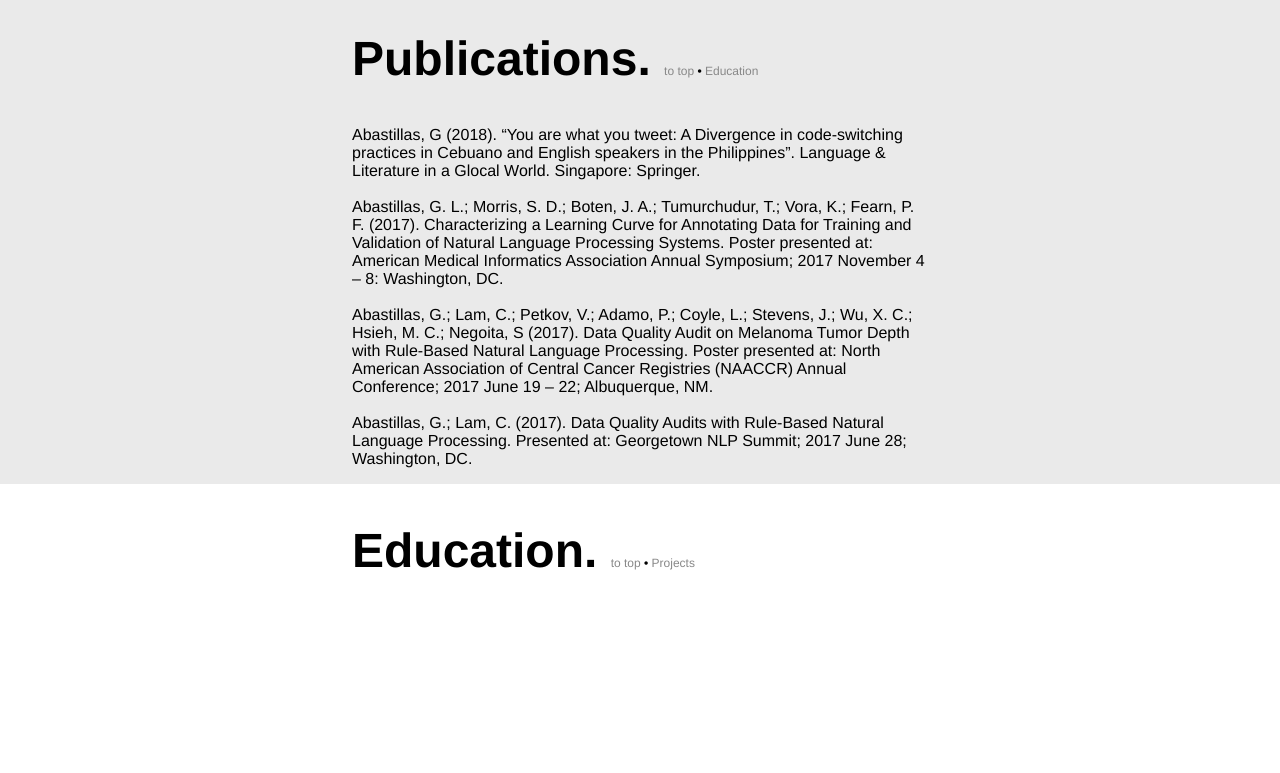
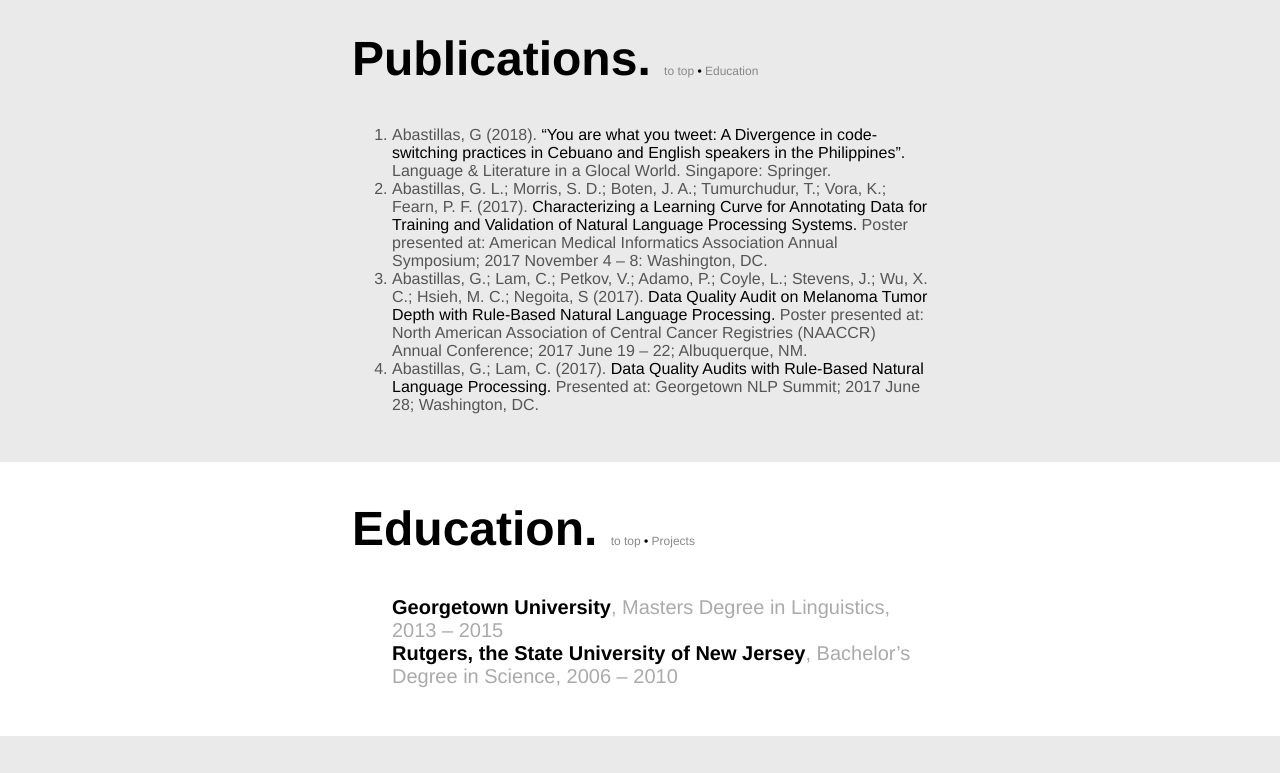
Before and after one commit to gabastil/website, a plain HTML site: page index.html in a window 1280 px wide. Shown: the part 3640-4413 px from the top of the page. Drawn offline with nearby package versions, Linux system fonts and the light colour scheme.

Commit message:
Added to the education section

```diff
--- a/index.css
+++ b/index.css
@@ -134,7 +134,7 @@ html, head, body
     display: block;
     width: 5em;
     height: 10em;
-    position: absolute;
+    position: fixed;
     background: red;
     visibility: hidden;
 }
@@ -252,12 +252,15 @@ html, head, body
     transition: all 1s;
 }
 
-/* Page 4 — Resume */
+/* Page 4 — Publications
+ *
+ *
+ */
 
 #p4
 {
     height: auto;
-    padding-bottom: 1em;
+    padding-bottom: 2em;
 }
 
 #p4 .resume
@@ -270,6 +273,47 @@ html, head, body
     font-size: 0.25em;
 }
 
+#p4 li
+{
+    color: #555;
+}
+
+#p4 li:hover
+{
+    color: #000;
+}
+
+#p4 .publication-title
+{
+    color: #000;
+    font-weight: 400;
+}
+
+/* Page 5 - Education
+ *
+ *
+ */
+
+#p5
+{
+    height: auto;
+    padding-bottom: 2em;
+}
+
+#p5 li
+{
+    font-size: 1.25em;
+    list-style-type: none;
+    font-weight: 100;
+    color: #aaa;
+}
+
+#p5 .university-name
+{
+    font-weight: 600;
+    color: #000;
+}
+
 /* Page 7 - Resume */
 
 #p7
--- a/index.html
+++ b/index.html
@@ -187,13 +187,16 @@
                     <a href="#education">Education</a>
                 </span>
             </h2>
-            Abastillas, G (2018). “You are what you tweet: A Divergence in code-switching practices in Cebuano and English speakers in the Philippines”. Language & Literature in a Glocal World. Singapore: Springer.<br/><br/>
 
-            Abastillas, G. L.; Morris, S. D.; Boten, J. A.; Tumurchudur, T.; Vora, K.; Fearn, P. F. (2017). Characterizing a Learning Curve for Annotating Data for Training and Validation of Natural Language Processing Systems. Poster presented at: American Medical Informatics Association Annual Symposium; 2017 November 4 – 8: Washington, DC.<br/><br/>
+            <ol>
+                <li><span class="publication">Abastillas, G (2018). <span class="publication-title">“You are what you tweet: A Divergence in code-switching practices in Cebuano and English speakers in the Philippines”. </span>Language & Literature in a Glocal World. Singapore: Springer.</span></li>
 
-            Abastillas, G.; Lam, C.; Petkov, V.; Adamo, P.; Coyle, L.; Stevens, J.; Wu, X. C.; Hsieh, M. C.; Negoita, S (2017). Data Quality Audit on Melanoma Tumor Depth with Rule-Based Natural Language Processing. Poster presented at: North American Association of Central Cancer Registries (NAACCR) Annual Conference; 2017 June 19 – 22; Albuquerque, NM.<br/><br/>
+                <li><span class="publication">Abastillas, G. L.; Morris, S. D.; Boten, J. A.; Tumurchudur, T.; Vora, K.; Fearn, P. F. (2017). <span class="publication-title">Characterizing a Learning Curve for Annotating Data for Training and Validation of Natural Language Processing Systems. </span>Poster presented at: American Medical Informatics Association Annual Symposium; 2017 November 4 – 8: Washington, DC.</span></li>
 
-Abastillas, G.; Lam, C. (2017). Data Quality Audits with Rule-Based Natural Language Processing. Presented at: Georgetown NLP Summit; 2017 June 28; Washington, DC.
+                <li><span class="publication">Abastillas, G.; Lam, C.; Petkov, V.; Adamo, P.; Coyle, L.; Stevens, J.; Wu, X. C.; Hsieh, M. C.; Negoita, S (2017). <span class="publication-title">Data Quality Audit on Melanoma Tumor Depth with Rule-Based Natural Language Processing. </span>Poster presented at: North American Association of Central Cancer Registries (NAACCR) Annual Conference; 2017 June 19 – 22; Albuquerque, NM.</span></li>
+
+                <li><span class="publication">Abastillas, G.; Lam, C. (2017). <span class="publication-title">Data Quality Audits with Rule-Based Natural Language Processing. </span>Presented at: Georgetown NLP Summit; 2017 June 28; Washington, DC.</span></li>
+            </ol>
         </div>
     </div>
 
@@ -207,6 +210,10 @@ Abastillas, G.; Lam, C. (2017). Data Quality Audits with Rule-Based Natural Lang
                     <a href="#projects">Projects</a>
                 </span>
             </h2>
+            <ul>
+                <li><span class="university-name">Georgetown University</span>, Masters Degree in Linguistics, 2013 – 2015</li>
+                <li><span class="university-name">Rutgers, the State University of New Jersey</span>, Bachelor’s Degree in Science, 2006 – 2010</li>
+            </ul>
         </div>
     </div>
 
```
